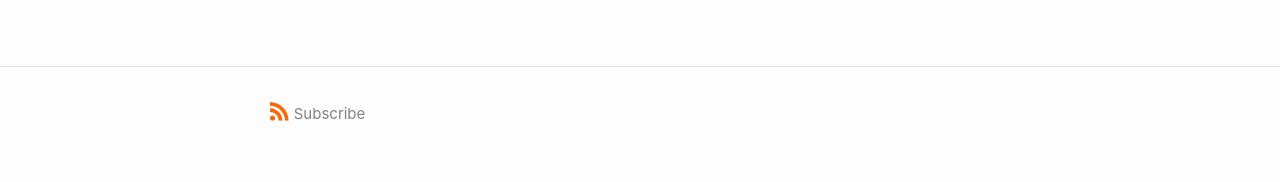
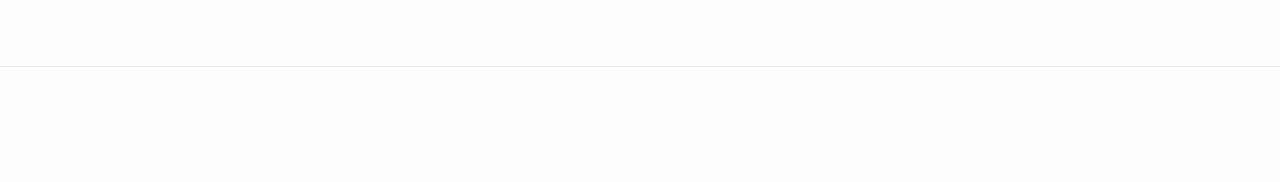
Before and after one commit to collectivetribe/lifeexperiencing, a Jekyll site: the page built from index.md, in a window 1280 px wide. Shown: the part 956-1138 px from the top of the page. Built offline with Jekyll 4.4.1, drawn with Linux system fonts in a browser that asks for light colours; after the commit the page ends 1113 px from its top, so only the background shows below that.

Commit message:
Update footer.html

```diff
--- a/_includes/footer.html
+++ b/_includes/footer.html
@@ -5,13 +5,13 @@
 
     <div class="footer-col-wrapper">
       <div class="footer-col">
-        <p class="feed-subscribe">
+        <!-- <p class="feed-subscribe"> -->
           <!-- <a href="{{ site.feed.path | default: 'feed.xml' | absolute_url }}"> -->
-            <svg class="svg-icon orange">
-              <use xlink:href="{{ 'assets/minima-social-icons.svg#rss' | relative_url }}"></use>
-            </svg><span>Subscribe</span>
-          </a>
-        </p>
+            <!-- <svg class="svg-icon orange"> -->
+              <!-- <use xlink:href="{{ 'assets/minima-social-icons.svg#rss' | relative_url }}"></use> -->
+            <!-- </svg><span>Subscribe</span> -->
+          <!-- </a> -->
+        <!-- </p> -->
       {%- if site.author %}
         <ul class="contact-list">
           {% if site.author.name -%}
```
